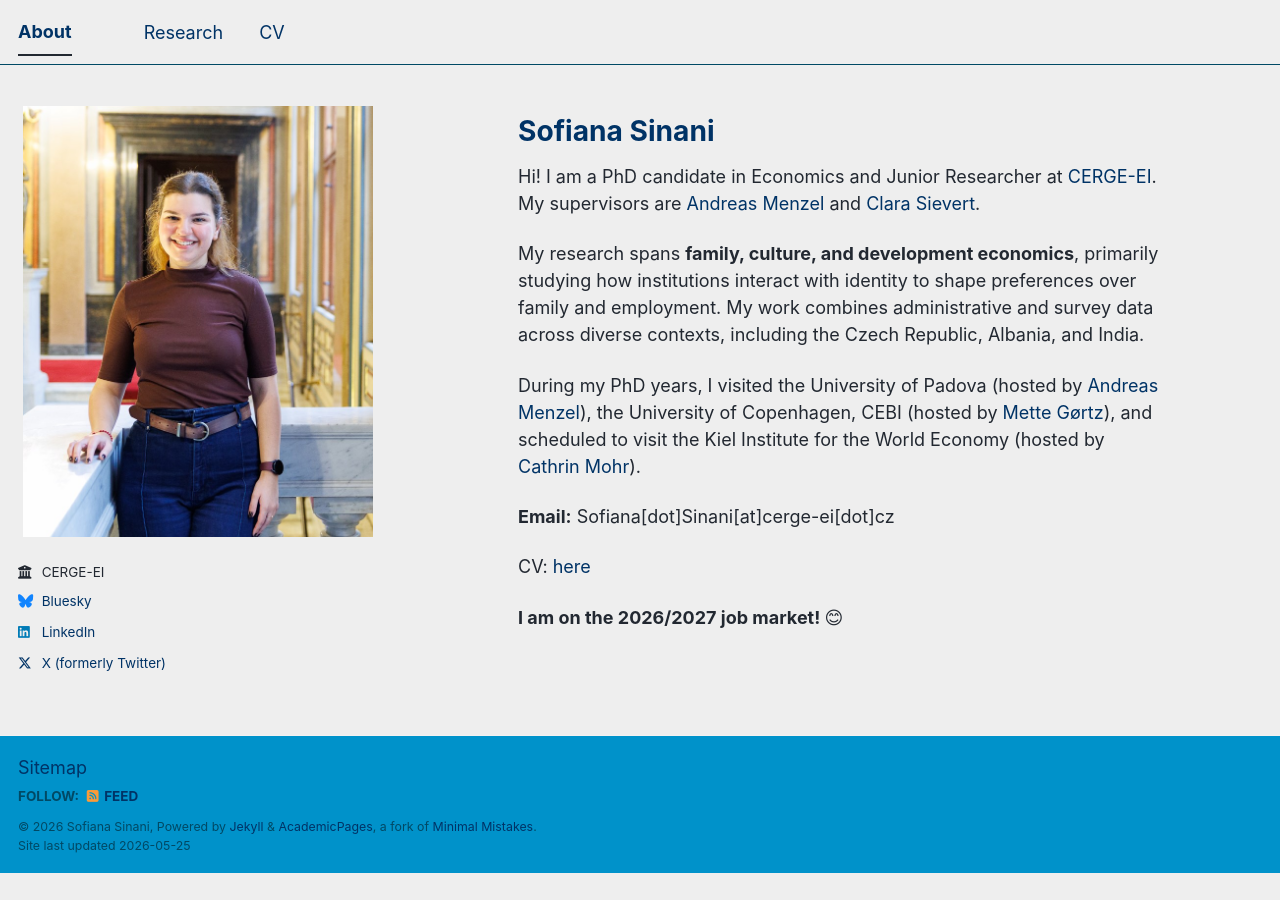
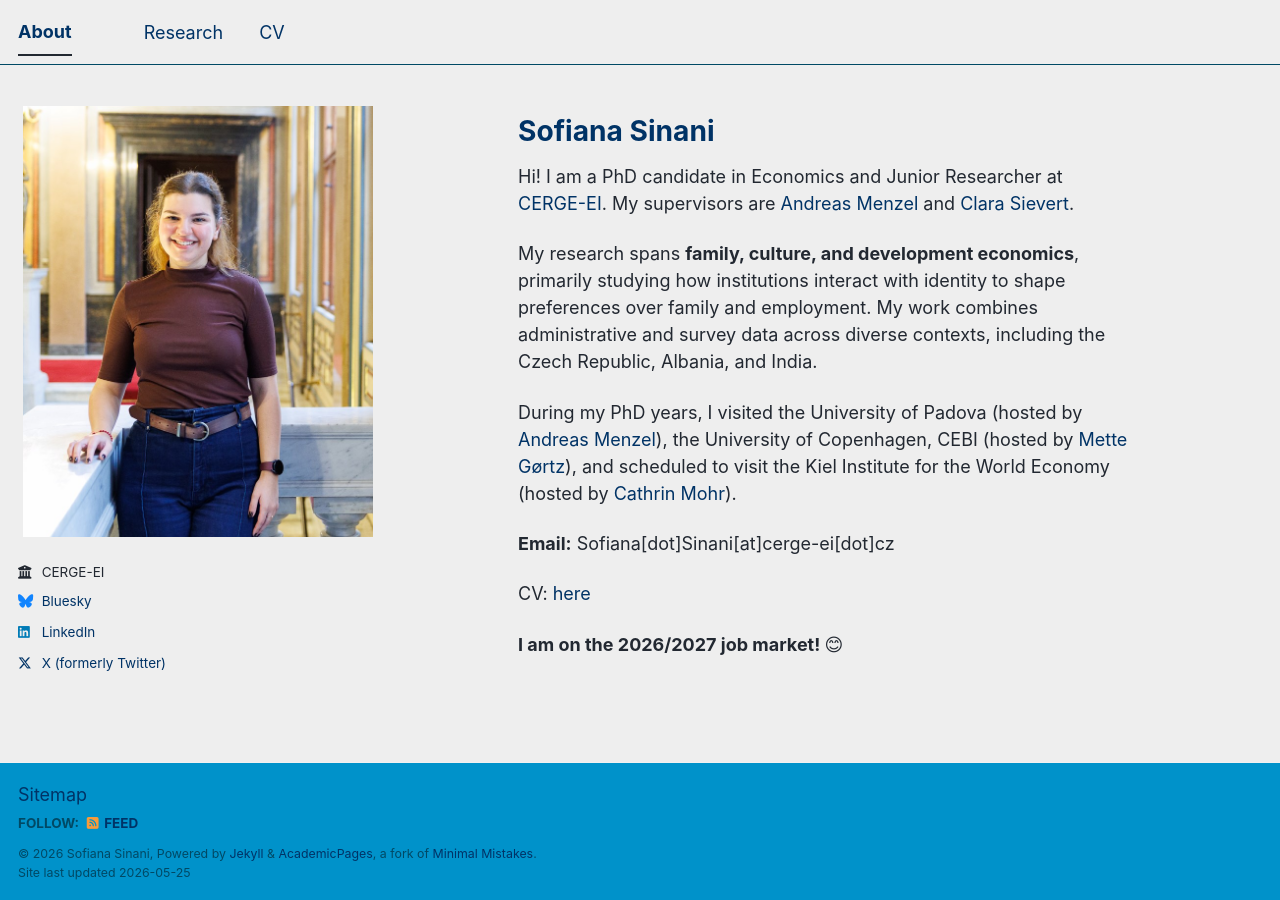
Before and after one commit to sofianasinani/sofianasinani.github.io, a Jekyll site: the page built from _pages/about.md, in a window 1280 px wide. Built offline with Jekyll 4.4.1, drawn with Linux system fonts in a browser that asks for light colours; a script bundle is joined from its source files by our own code; library files that are not in the unit come from our copies.

Commit message:
Update main.scss

```diff
--- a/assets/css/main.scss
+++ b/assets/css/main.scss
@@ -63,13 +63,13 @@
     width: calc(100% - 420px) !important;
     float: right !important;
     padding-left: 80px !important;
-    padding-right: 110px !important;
+    padding-right: 150px !important;
     margin-right: 0 !important;
   }
 
   .archive {
     padding-left: 80px !important;
-    padding-right: 110px !important;
+    padding-right: 150px !important;
   }
 
   #main {
```
